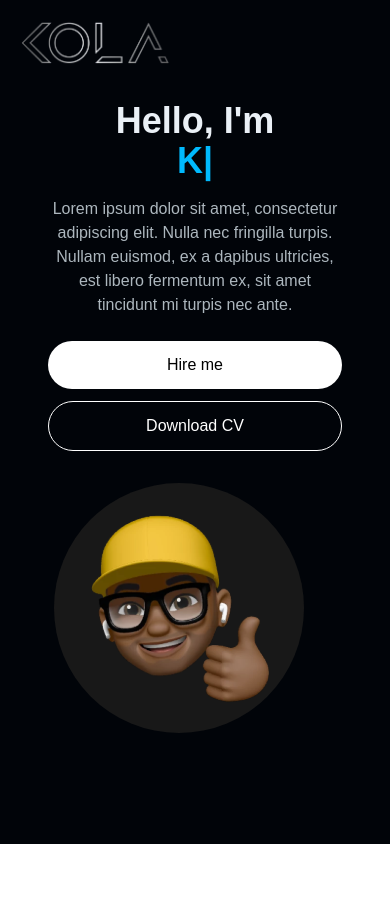
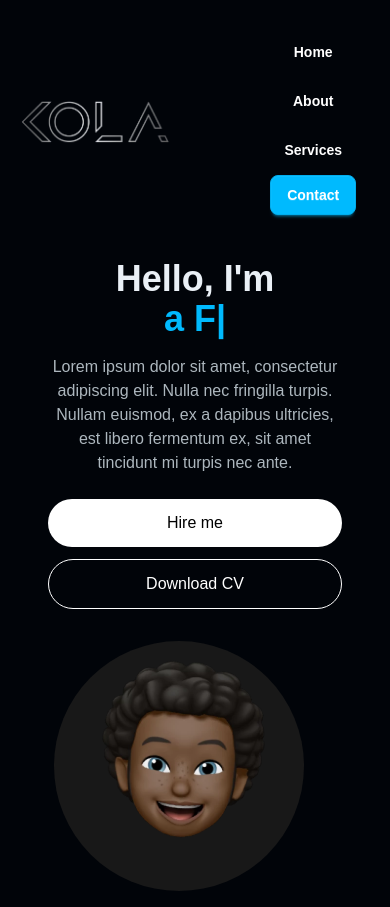
Before and after one commit to KolaAdetola/portfolio-website, a Next.js app: page / in a window 390 px wide. Before the commit the page ends 844 px from the top, so only its background shows below. Built offline with nearby package versions, Linux system fonts and the light colour scheme.

Commit message:
Update HeroSection and Navbar components for improved styling and content

```diff
--- a/src/components/HeroSection.jsx
+++ b/src/components/HeroSection.jsx
@@ -16,7 +16,7 @@ const HeroSection = () => {
                   // Same substring at the start will only be typed out once, initially
                   "Kolawole Adetola",
                   1000, // wait 1s before replacing "Mice" with "Hamsters"
-                  "Fullstack Developer",
+                  "a Fullstack Developer",
                   1000,
 
                 ]}
@@ -43,7 +43,7 @@ const HeroSection = () => {
         <div className="col-span-5 place-self-center mt-4 lg:mt-0">
           <div className="rounded-full bg-[#181818] size-[250px] lg:size-[300px] p-4 relative ">
             <Image
-              src="/images/lol.svg"
+              src="/images/Happy.svg"
               alt="hero image"
               className="absolute transform -translate-x-1/2 -translate-y-1/2 top-1/2 left-1/2 "
               width={300}
--- a/src/components/Navbar.jsx
+++ b/src/components/Navbar.jsx
@@ -1,6 +1,7 @@
 import Link from 'next/link'
 import React from 'react'
 import Image from 'next/image'
+
 
 const Navbar = () => {
   return (
@@ -9,24 +10,24 @@ const Navbar = () => {
             <Link href={"/"} className='text-5xl text-white text-semibold' >
                 <Image src="/images/logo.png" alt="logo" width={150} height={150} />
             </Link>
-            <div className="menu hidden md:block md:w-auto " id='navbar'>
-                <ul className="flex flex-row items-center space-x-4">
-                    <li className="  p-2 rounded-lg cursor-pointer place-items-center text-white text-lg font-semibold">
+            <div className="menu  md:block md:w-auto " id='navbar'>
+                <ul className="flex flex-col md:flex-row items-center md:space-x-4   ">
+                    <li className="  p-2 rounded-lg cursor-pointer place-items-center text-white  sm:text-lg font-semibold">
                         <Link href="#" className='text-white'>
                             Home
                         </Link>
                     </li>
-                    <li className="  p-2 rounded-lg cursor-pointer  place-items-center text-white text-lg font-semibold">
+                    <li className="  p-2 rounded-lg cursor-pointer  place-items-center text-white  sm:text-lg font-semibold">
                         <Link href="#about" className='text-white'>
                             About
                         </Link>
                     </li>
-                    <li className="  p-2 rounded-lg cursor-pointer  place-items-center text-white text-lg font-semibold">
+                    <li className="  p-2 rounded-lg cursor-pointer  place-items-center text-white  sm:text-lg font-semibold">
                         <Link href="#services" className=''>
                             Services
                         </Link>
                     </li>
-                    <button className="btn btn-info text-lg font-semibold rounded-lg cursor-pointer place-items-center text-white">
+                    <button className="btn btn-info  sm:text-lg font-semibold rounded-lg cursor-pointer place-items-center text-white">
                         <Link href="#contact" className='text-white'>
                             Contact
                         </Link>
```
Also changed, not shown: public/images/Happy.svg (renamed from public/images/Person=Justin, Skin Tone=Black, Posture=1 Happy.svg).
